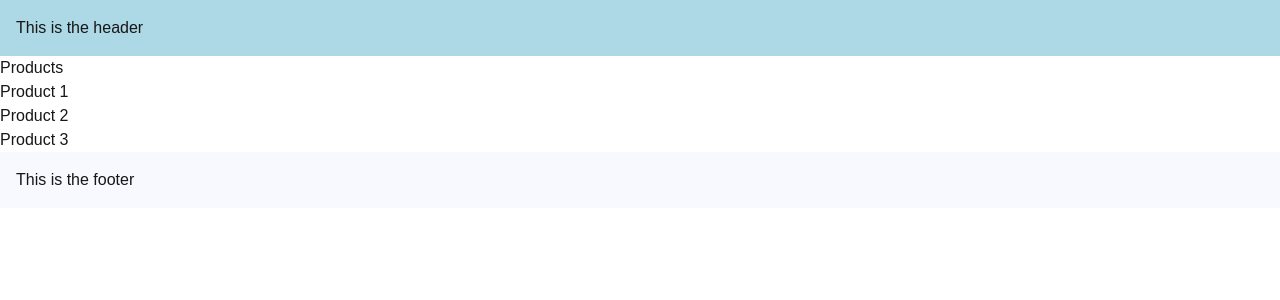
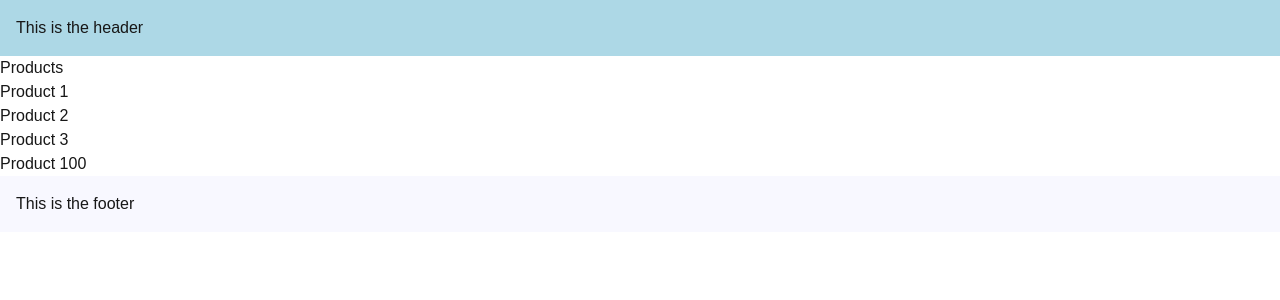
Before and after one commit to abdul-sam/nextjs-course, a Next.js app: page /products in a window 1280 px wide. Shown: the top 300 px of the page. Built offline with nearby package versions, Linux system fonts and the light colour scheme.

Commit message:
Link Component Navigation

```diff
--- a/app/blog/page.tsx
+++ b/app/blog/page.tsx
@@ -1,3 +1,13 @@
+import { Metadata } from "next";
+
+export const metadata: Metadata = {
+  title: {
+    absolute: "Blog", // absolute title that will displat as it is
+  }
+
+  // title: "Blog", // default title that will combine with the template
+};
+
 export default function Blog() {
   return (
     <h2 className="text-5xl font-bold">This is the Blog page!</h2>
--- a/app/layout.tsx
+++ b/app/layout.tsx
@@ -14,7 +14,10 @@
 });
 
 export const metadata: Metadata = {
-  title: "Create Next App",
+  title: {
+    default: "Next.js Tutorial",
+    template: "%s | Tutorial",
+  },
   description: "Generated by create next app",
 };
 
--- a/app/page.tsx
+++ b/app/page.tsx
@@ -1,7 +1,10 @@
-import Image from "next/image";
-
+import Link from "next/link";
 export default function Home() {
   return (
-    <h2 className="text-5xl font-bold">Welcome Home!</h2>
+    <>
+      <Link href="/blog">Blog</Link>
+      <Link href="/products">Products</Link>
+      <h2 className="text-5xl font-bold">Welcome Home!</h2>
+    </>
   );
 }
--- a/app/products/page.tsx
+++ b/app/products/page.tsx
@@ -1,16 +1,22 @@
+import Link from "next/link";
+
 export default function Products() {
+  const productId = 100;
   return (
     <div>
       <h1>Products</h1>
       <ul>
         <li>
-          <a>Product 1</a>
+          <Link href='products/1'>Product 1</Link>
         </li>
         <li>
-          <a>Product 2</a>
+          <Link href='products/2'>Product 2</Link>
         </li>
         <li>
-          <a>Product 3</a>
+          <Link href='products/3' replace>Product 3</Link>
+        </li>
+        <li>
+          <Link href={`products/${productId}`}>Product {productId}</Link>
         </li>
       </ul>
     </div>
```
